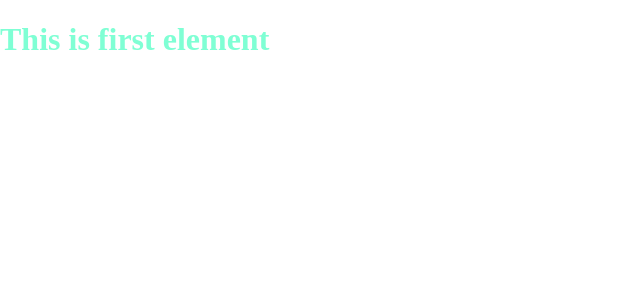
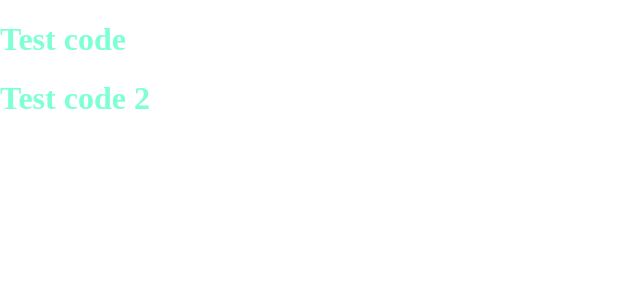
Before and after one commit to TheAgunda/Learn-React, a React (Create React App) app: page / in a window 1280 px wide. Shown: the top 300 px of the page, without its empty margins (0-640 px from the left). Built offline with nearby package versions, Linux system fonts and the light colour scheme.

Commit message:
create multiple element inside one container

```diff
--- a/src/index.js
+++ b/src/index.js
@@ -2,6 +2,15 @@ import React from 'react';
 import ReactDOM from 'react-dom';
 import './index.css';
 
-const first_element = <h1 className="first-element">This is first element</h1>;
+const elements = (
+  <div className="first-element">
+    <h1>
+      Test code
+    </h1>
+    <h1>
+      Test code  2
+    </h1>
+  </div>
+);
 
-ReactDOM.render(first_element, document.getElementById('application'));
+ReactDOM.render(elements, document.getElementById('application'));
```
